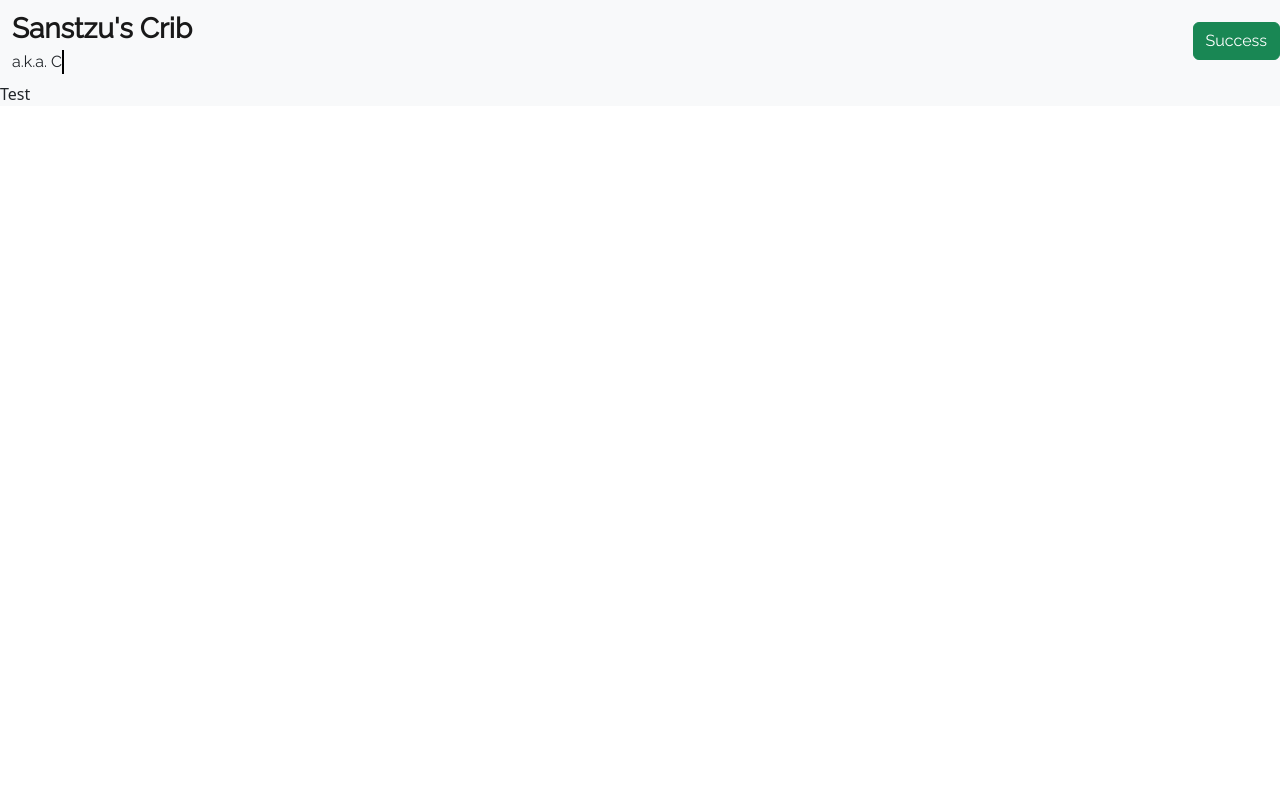
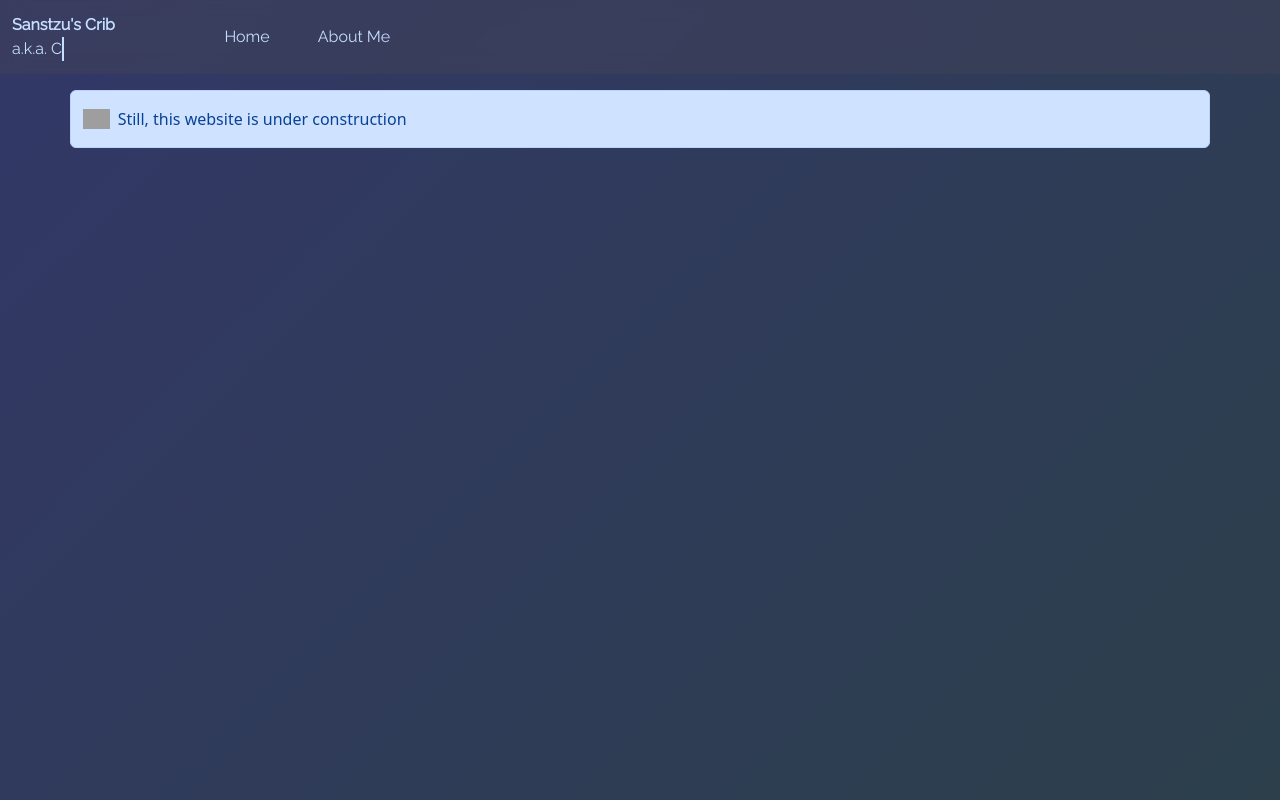
Before and after one commit to sanstzu/personal-website, a React (Create React App) app: page / in a window 1280 px wide. Built offline with nearby package versions, Linux system fonts and the light colour scheme; grey boxes are pictures that could not be loaded.

Commit message:
massive overhaul

```diff
--- a/package.json
+++ b/package.json
@@ -10,6 +10,7 @@
     "@testing-library/react": "^13.4.0",
     "@testing-library/user-event": "^13.5.0",
     "bootstrap": "^5.2.3",
+    "jquery": "^3.6.3",
     "node-sass": "^7.0.3",
     "react": "^18.2.0",
     "react-bootstrap": "^2.7.0",
--- a/src/App.js
+++ b/src/App.js
@@ -1,5 +1,8 @@
 import 'bootstrap/dist/css/bootstrap.min.css';
-import './index.css'
+import 'jquery/dist/jquery.min.js'
+import 'bootstrap/dist/js/bootstrap.min.js'
+
+import './scss/custom.scss'
 import * as React from 'react';
 import ReactDOM from 'react-dom/client';
 import Navbar from './components/Navbar/index.js'
@@ -9,7 +12,7 @@ function App() {
     document.title = "Sanstzu's Crib"
   },[]);
   return (
-    <div>
+    <div id="subroot">
       <Navbar />
       <Body />
     </div>
--- a/src/components/Body/index.js
+++ b/src/components/Body/index.js
@@ -2,6 +2,11 @@ import * as React from 'react';
 
 export default function Body(props) {
    return (
-    <div className="bg-light"> Test </div>
+      <div>
+         <div class="alert alert-primary container-sm w-auto" role="alert">
+         <img src="https://emojipedia-us.s3.dualstack.us-west-1.amazonaws.com/thumbs/240/apple/325/moai_1f5ff.png" className="bi flex-shrinkn-0 me-2 emoji" />
+            Still, this website is under construction
+         </div>
+      </div>
    );
 }
--- a/src/components/Navbar/index.js
+++ b/src/components/Navbar/index.js
@@ -4,17 +4,30 @@ import DynText  from './components/DynText';
 export default function UpdatesCard(props) {
     const aliases = ["Clayton Fernalo", "sansmomento", "one and only"];
     return (
-        <nav className="navbar navbar-expand-lg navbar-light bg-light">
+        <nav className="navbar navbar-expand-lg mb-3">
             <div className="container-fluid">
-                <div>
-                    <a className="navbar-brand fw-bold fs-3">Sanstzu's Crib</a>
-                    <br/>
-                    <span className="fs-6 fw-lighter">a.k.a. </span>
-                    <DynText className="fs-6 fw-lighter" aliases={aliases} duration={5000} offset_time={2000} animation_time={250} />
-                </div>
+                <a className="navbar-brand m-0" id="navbar-brand">
+                    <p className="fw-bold fs-6 text-primary m-0">Sanstzu's Crib</p>
+                    <div className="fs-6 fw-lighter text-primary">
+                        <span>a.k.a. </span>
+                        <DynText aliases={aliases} duration={5000} offset_time={2000} animation_time={250} />
+                    </div>
+                </a>
+                <button class="navbar-toggler" type="button" data-bs-toggle="collapse" data-bs-target="#navbar" aria-controls="navbar" aria-expanded="false" aria-label="Toggle navigation">
+                    <span class="navbar-toggler-icon"></span>
+                </button>
+                <div class="collapse navbar-collapse" id="navbar">
+                <ul class="navbar-nav flex">
+                    <li class="nav-item mx-3">
+                        <a class="nav-link active text-primary" aria-current="page" href="#">Home</a>
+                    </li>
+                    <li class="nav-item mx-3">
+                        <a class="nav-link active text-primary" aria-current="page" href="#">About Me</a>
+                    </li>
+                </ul>
+            </div>
+            </div>
 
-            </div>
-            <button type="button" class="btn btn-success">Success</button>
         </nav>
 
     );
--- a/src/index.css
+++ b/src/index.css
@@ -24,13 +24,7 @@ code {
     monospace;
 }
 
-#cursor {
-  display: inline-block;
-  width: 1.5px;
-  background-color: #000000;
-  margin-left: 0px;
-  animation: cursor-effect 1s infinite;
-}
+
 
 @keyframes cursor-effect {
   0% {
--- /dev/null
+++ b/src/scss/custom.scss
@@ -0,0 +1,92 @@
+// Custom.scss
+// Option B: Include parts of Bootstrap
+
+// 1. Include functions first (so you can manipulate colors, SVGs, calc, etc)
+@import "./node_modules/bootstrap/scss/functions";
+
+// 2. Include any default variable overrides here
+$dark:   #404258;
+$primary: #c6deff;
+
+// 3. Include remainder of required Bootstrap stylesheets (including any separate color mode stylesheets)
+@import "./node_modules/bootstrap/scss/variables";
+
+// 4. Include any default map overrides here
+
+// 5. Include remainder of required parts
+@import "./node_modules/bootstrap/scss/maps";
+@import "./node_modules/bootstrap/scss/mixins";
+@import "./node_modules/bootstrap/scss/root";
+
+// 6. Optionally include any other parts as needed
+@import "./node_modules/bootstrap/scss/utilities";
+@import "./node_modules/bootstrap/scss/reboot";
+@import "./node_modules/bootstrap/scss/type";
+@import "./node_modules/bootstrap/scss/images";
+@import "./node_modules/bootstrap/scss/containers";
+@import "./node_modules/bootstrap/scss/grid";
+@import "./node_modules/bootstrap/scss/helpers";
+
+// 7. Optionally include utilities API last to generate classes based on the Sass map in `_utilities.scss`
+@import "./node_modules/bootstrap/scss/utilities/api";
+
+// 8. Add additional custom code here
+
+#root  {
+    background: linear-gradient(-45deg, rgba(39,68,56,1) 0%, rgba(53,53,113,1) 50%, rgba(42,0,70,1) 100%);
+	background-size: 400% 400%;
+	animation: gradient 15s ease infinite;
+	height: 100vh;
+    @keyframes gradient {
+        0% {
+            background-position: 0% 50%;
+        }
+        50% {
+            background-position: 100% 50%;
+        }
+        100% {
+            background-position: 0% 50%;
+        }
+    }
+}
+
+img.emoji {
+    height: $h6-font-size *1.25;
+    position: relative;
+    bottom: 2px;
+}
+
+.navbar {
+    background-color: rgba($dark,0.5);
+    backdrop-filter: blur(10px);
+}
+
+#navbar-brand {
+    width:15%;
+}
+
+#cursor {
+    display: inline-block;
+    width: 1.5px;
+    background-color: $primary;
+    margin-left: 0px;
+    animation: cursor-effect 1s infinite;
+  }
+
+  @keyframes cursor-effect {
+    0% {
+        background-color: $primary;
+    }
+    49% {
+        background-color: $primary;
+    }
+    50% {
+        background-color: #00000000;
+    }
+    50% {
+        background-color: #00000000;
+    }
+    100% {
+        background: #00000000;
+    }
+  }
```
Also changed, not shown: scss/bootstrap.scss (deleted, +0 -33 lines), 1 other file (tests, documents, lock files or other folders).
